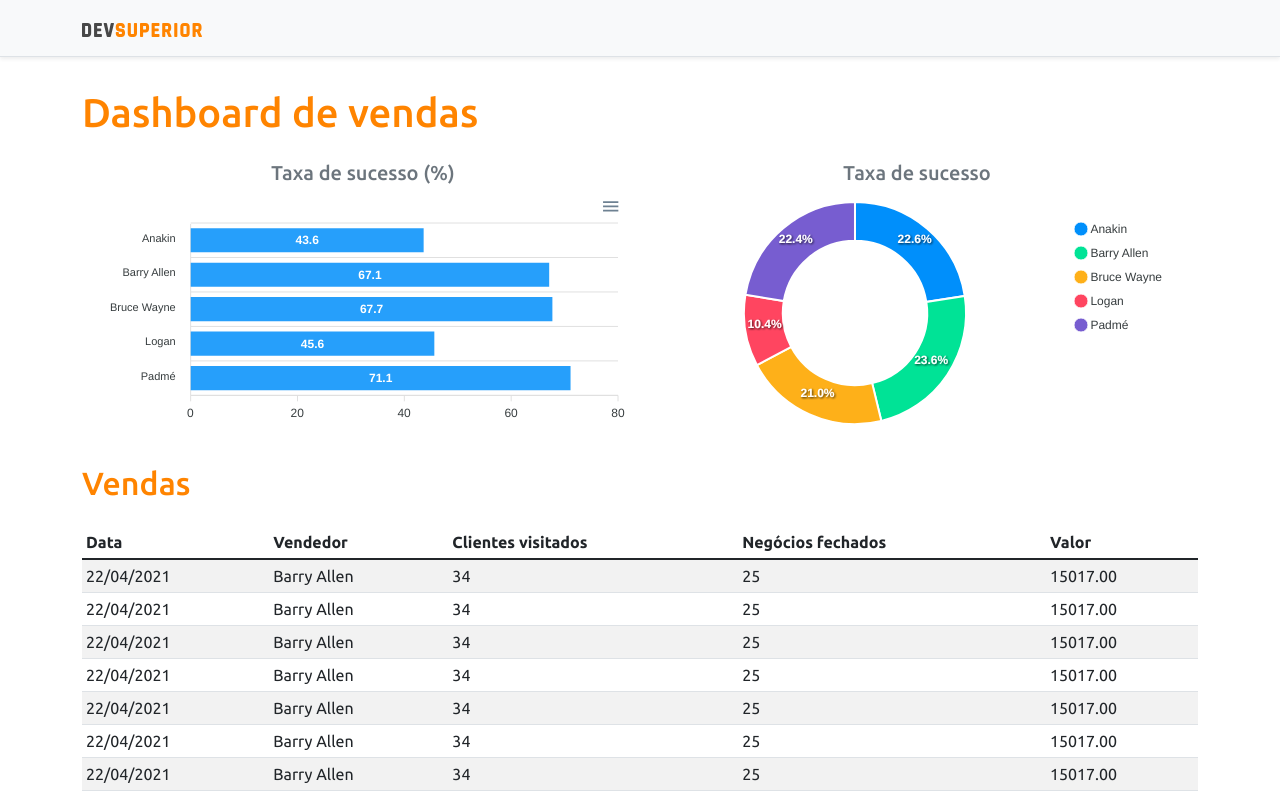
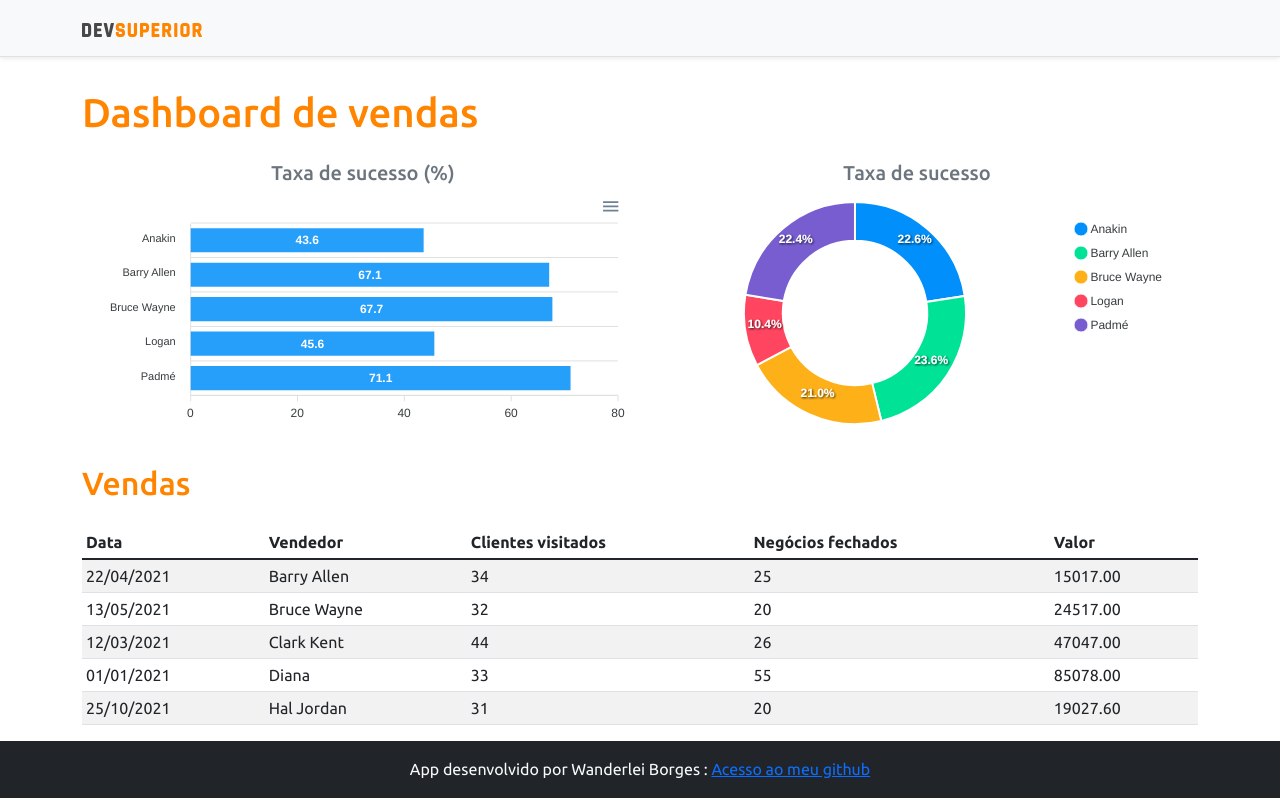
Before and after one commit to wtiinfo/projeto-sds3, a React (Create React App) app in the folder frontend/: page / in a window 1280 px wide. Shown: the top 798 px of the page. Built offline with nearby package versions, Linux system fonts and the light colour scheme.

Commit message:
Alterado dados estáticos de teste

```diff
--- a/frontend/src/components/DataTable/index.tsx
+++ b/frontend/src/components/DataTable/index.tsx
@@ -21,53 +21,32 @@ const DataTable = () => {
                     <td>15017.00</td>
                 </tr>
                 <tr>
-                    <td>22/04/2021</td>
-                    <td>Barry Allen</td>
-                    <td>34</td>
-                    <td>25</td>
-                    <td>15017.00</td>
+                    <td>13/05/2021</td>
+                    <td>Bruce Wayne</td>
+                    <td>32</td>
+                    <td>20</td>
+                    <td>24517.00</td>
                 </tr>
                 <tr>
-                    <td>22/04/2021</td>
-                    <td>Barry Allen</td>
-                    <td>34</td>
-                    <td>25</td>
-                    <td>15017.00</td>
+                    <td>12/03/2021</td>
+                    <td>Clark Kent</td>
+                    <td>44</td>
+                    <td>26</td>
+                    <td>47047.00</td>
                 </tr>
                 <tr>
-                    <td>22/04/2021</td>
-                    <td>Barry Allen</td>
-                    <td>34</td>
-                    <td>25</td>
-                    <td>15017.00</td>
+                    <td>01/01/2021</td>
+                    <td>Diana</td>
+                    <td>33</td>
+                    <td>55</td>
+                    <td>85078.00</td>
                 </tr>
                 <tr>
-                    <td>22/04/2021</td>
-                    <td>Barry Allen</td>
-                    <td>34</td>
-                    <td>25</td>
-                    <td>15017.00</td>
-                </tr>
-                <tr>
-                    <td>22/04/2021</td>
-                    <td>Barry Allen</td>
-                    <td>34</td>
-                    <td>25</td>
-                    <td>15017.00</td>
-                </tr>
-                <tr>
-                    <td>22/04/2021</td>
-                    <td>Barry Allen</td>
-                    <td>34</td>
-                    <td>25</td>
-                    <td>15017.00</td>
-                </tr>
-                <tr>
-                    <td>22/04/2021</td>
-                    <td>Barry Allen</td>
-                    <td>34</td>
-                    <td>25</td>
-                    <td>15017.00</td>
+                    <td>25/10/2021</td>
+                    <td>Hal Jordan</td>
+                    <td>31</td>
+                    <td>20</td>
+                    <td>19027.60</td>
                 </tr>
             </tbody>
         </table>
```
